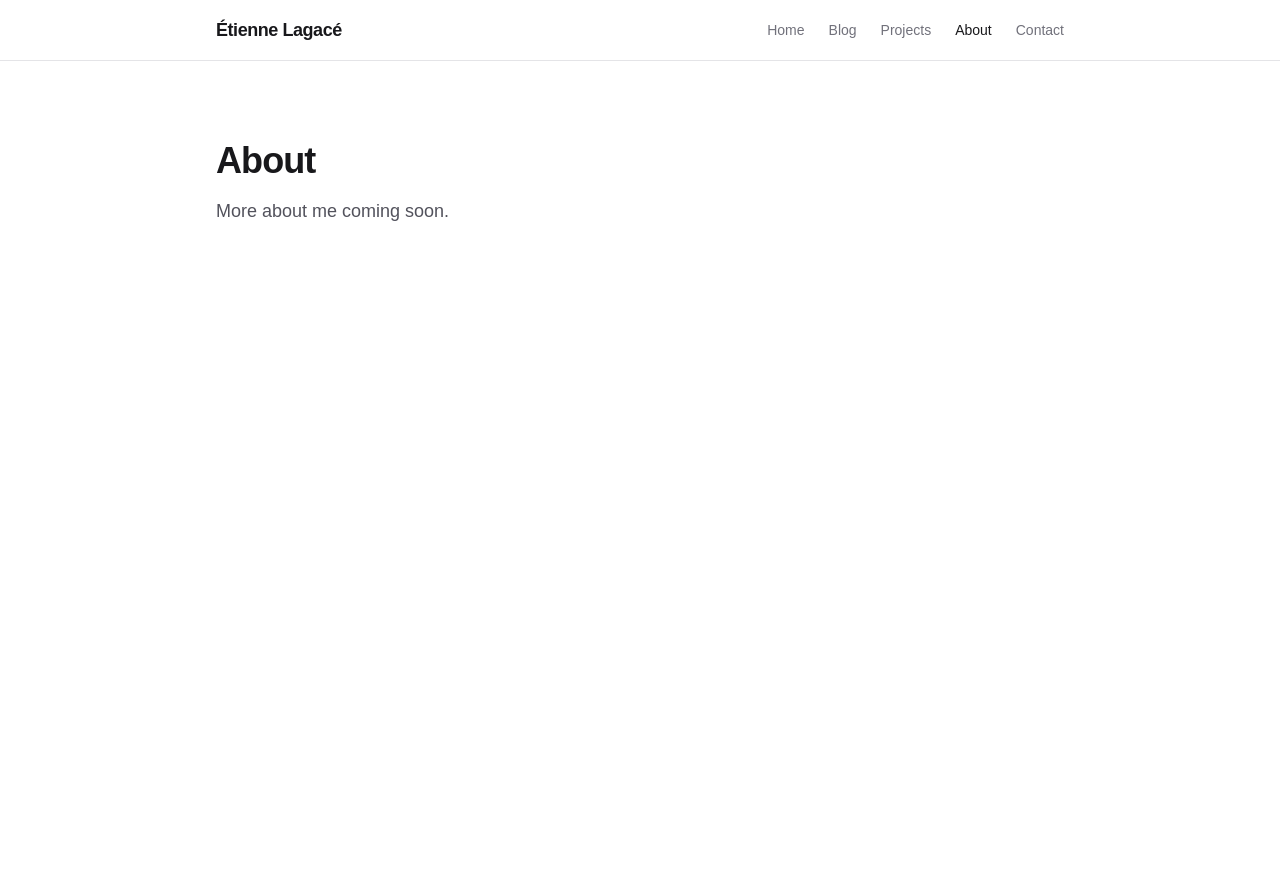
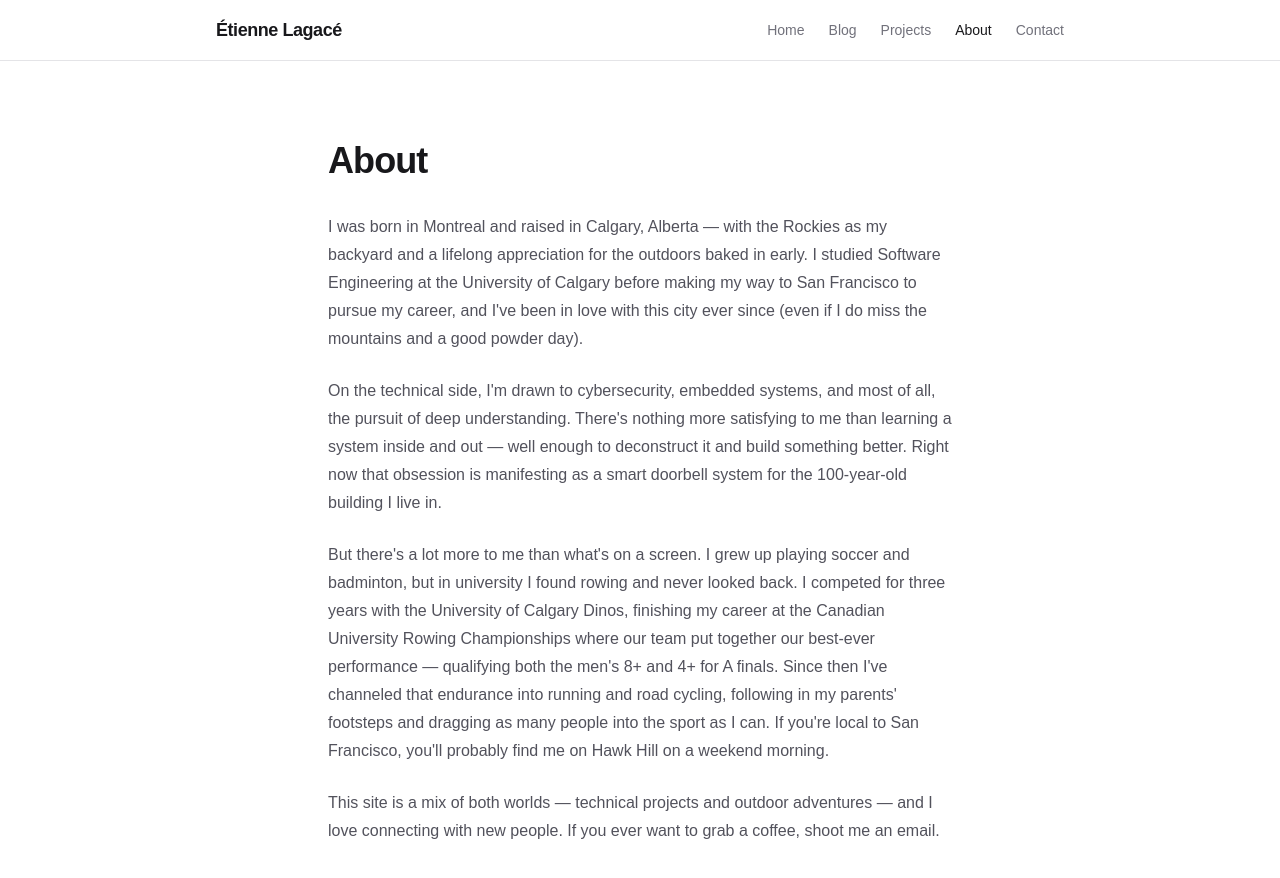
Before and after one commit to EtienneL321/personal-website, a Next.js app: page /about in a window 1280 px wide. Shown: the top 878 px of the page. Before the commit the page ends 800 px from the top, so only its background shows below. Built offline with nearby package versions, Linux system fonts and the light colour scheme.

Commit message:
chore: clean up about and home page

```diff
--- a/src/app/about/page.tsx
+++ b/src/app/about/page.tsx
@@ -1,12 +1,45 @@
 export default function About() {
   return (
-    <div className="mx-auto max-w-4xl px-6 py-20">
+    <div className="mx-auto max-w-2xl px-6 py-20">
       <h1 className="text-4xl font-bold tracking-tight text-zinc-900 dark:text-zinc-50">
         About
       </h1>
-      <p className="mt-4 text-lg text-zinc-600 dark:text-zinc-400">
-        More about me coming soon.
-      </p>
+      <div className="mt-8 space-y-6 text-base leading-7 text-zinc-600 dark:text-zinc-400">
+        <p>
+          I was born in Montreal and raised in Calgary, Alberta — with the
+          Rockies as my backyard and a lifelong appreciation for the outdoors
+          baked in early. I studied Software Engineering at the University of
+          Calgary before making my way to San Francisco to pursue my career, and
+          I've been in love with this city ever since (even if I do miss
+          the mountains and a good powder day).
+        </p>
+        <p>
+          On the technical side, I'm drawn to cybersecurity, embedded
+          systems, and most of all, the pursuit of deep understanding.
+          There's nothing more satisfying to me than learning a system
+          inside and out — well enough to deconstruct it and build something
+          better. Right now that obsession is manifesting as a smart doorbell
+          system for the 100-year-old building I live in.
+        </p>
+        <p>
+          But there's a lot more to me than what's on a screen. I
+          grew up playing soccer and badminton, but in university I found rowing
+          and never looked back. I competed for three years with the University
+          of Calgary Dinos, finishing my career at the Canadian University
+          Rowing Championships where our team put together our best-ever
+          performance — qualifying both the men's 8+ and 4+ for A finals.
+          Since then I've channeled that endurance into running and road
+          cycling, following in my parents' footsteps and dragging as many
+          people into the sport as I can. If you're local to San
+          Francisco, you'll probably find me on Hawk Hill on a weekend
+          morning.
+        </p>
+        <p>
+          This site is a mix of both worlds — technical projects and outdoor
+          adventures — and I love connecting with new people. If you ever want
+          to grab a coffee, shoot me an email.
+        </p>
+      </div>
     </div>
   );
 }
--- a/src/app/page.tsx
+++ b/src/app/page.tsx
@@ -5,7 +5,7 @@ export default function Home() {
         Hey, I'm Etienne
       </h1>
       <p className="mt-6 max-w-2xl text-lg leading-8 text-zinc-600 dark:text-zinc-400">
-        I'm a software developer who enjoys building things for the web. I care
+        I'm a software developer who enjoys building things. I care
         about writing clean, maintainable code and creating experiences that are
         simple and fast.
       </p>
@@ -14,6 +14,32 @@ export default function Home() {
         on personal projects, or writing about things I've learned. Feel free to
         poke around — this is my little corner of the internet.
       </p>
+      <div className="mt-8 flex gap-5">
+        <a
+          href="https://www.linkedin.com/in/etienne-lagace/"
+          target="_blank"
+          rel="noopener noreferrer"
+          aria-label="LinkedIn"
+          className="text-zinc-600 transition hover:text-zinc-900 dark:text-zinc-400 dark:hover:text-zinc-50"
+        >
+          <svg role="img" viewBox="0 0 24 24" className="h-6 w-6" fill="currentColor" xmlns="http://www.w3.org/2000/svg">
+            <title>LinkedIn</title>
+            <path d="M20.447 20.452h-3.554v-5.569c0-1.328-.027-3.037-1.852-3.037-1.853 0-2.136 1.445-2.136 2.939v5.667H9.351V9h3.414v1.561h.046c.477-.9 1.637-1.85 3.37-1.85 3.601 0 4.267 2.37 4.267 5.455v6.286zM5.337 7.433a2.062 2.062 0 0 1-2.063-2.065 2.064 2.064 0 1 1 2.063 2.065zm1.782 13.019H3.555V9h3.564v11.452zM22.225 0H1.771C.792 0 0 .774 0 1.729v20.542C0 23.227.792 24 1.771 24h20.451C23.2 24 24 23.227 24 22.271V1.729C24 .774 23.2 0 22.222 0h.003z"/>
+          </svg>
+        </a>
+        <a
+          href="https://github.com/EtienneL321"
+          target="_blank"
+          rel="noopener noreferrer"
+          aria-label="GitHub"
+          className="text-zinc-600 transition hover:text-zinc-900 dark:text-zinc-400 dark:hover:text-zinc-50"
+        >
+          <svg role="img" viewBox="0 0 24 24" className="h-6 w-6" fill="currentColor" xmlns="http://www.w3.org/2000/svg">
+            <title>GitHub</title>
+            <path d="M12 .297c-6.63 0-12 5.373-12 12 0 5.303 3.438 9.8 8.205 11.385.6.113.82-.258.82-.577 0-.285-.01-1.04-.015-2.04-3.338.724-4.042-1.61-4.042-1.61C4.422 18.07 3.633 17.7 3.633 17.7c-1.087-.744.084-.729.084-.729 1.205.084 1.838 1.236 1.838 1.236 1.07 1.835 2.809 1.305 3.495.998.108-.776.417-1.305.76-1.605-2.665-.3-5.466-1.332-5.466-5.93 0-1.31.465-2.38 1.235-3.22-.135-.303-.54-1.523.105-3.176 0 0 1.005-.322 3.3 1.23.96-.267 1.98-.399 3-.405 1.02.006 2.04.138 3 .405 2.28-1.552 3.285-1.23 3.285-1.23.645 1.653.24 2.873.12 3.176.765.84 1.23 1.91 1.23 3.22 0 4.61-2.805 5.625-5.475 5.92.42.36.81 1.096.81 2.22 0 1.606-.015 2.896-.015 3.286 0 .315.21.69.825.57C20.565 22.092 24 17.592 24 12.297c0-6.627-5.373-12-12-12"/>
+          </svg>
+        </a>
+      </div>
     </div>
   );
 }
```
